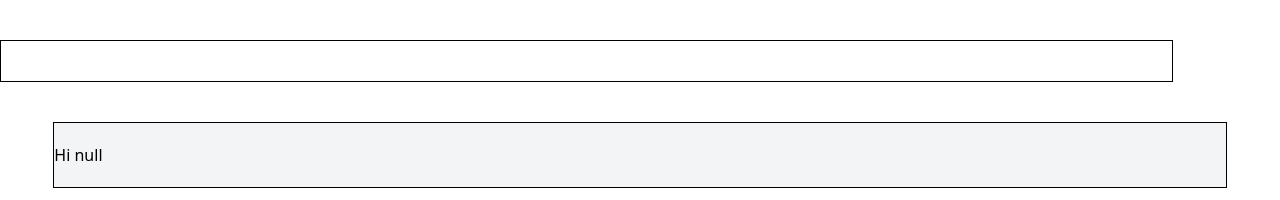
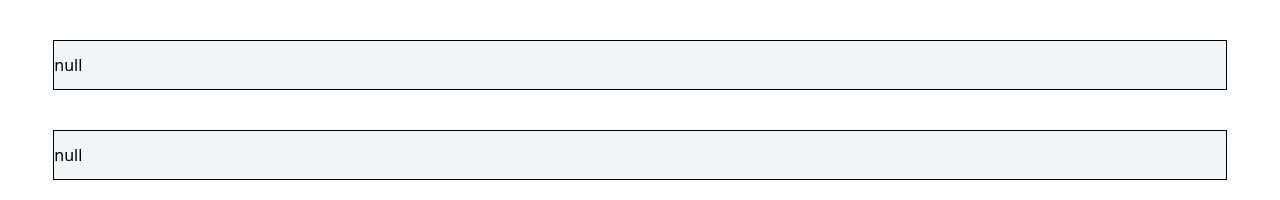
Before and after one commit to keys78/JS-playground, a plain HTML site: page Dash.html in a window 1280 px wide. Drawn offline with nearby package versions, Linux system fonts and the light colour scheme.

Commit message:
Learning

```diff
--- a/Dash.html
+++ b/Dash.html
@@ -9,20 +9,25 @@
 </head>
 <body>
 
+    <div id = "newDat" type="text" class="w-11/12 m-auto mt-10 text-black bg-gray-100 border border-current py-3">
 
-    <input id = "newData" type="text" class="w-11/12 m-auto mt-10 text-black border border-current py-2">
+    </div>
 
-    <div id = "newDat" type="text" class="w-11/12 m-auto mt-10 text-black bg-gray-100 border border-current py-5">
-    Hi
+    <div id = "mail" type="text" class="w-11/12 m-auto mt-10 text-black bg-gray-100 border border-current py-3">
+
     </div>
+
+
 
     <script>
         document.addEventListener('DOMContentLoaded', getInfo)
         const newDat = document.querySelector('#newDat');
+        const mail = document.querySelector('#mail');
 
     function getInfo(names) {
         const info = localStorage.getItem('name');
         newDat.appendChild(document.createTextNode(info));
+        mail.appendChild(document.createTextNode(localStorage.getItem('mail')));
     }
 
     </script>
```
Also changed, not shown: JS.JS (+4 -8 lines).
